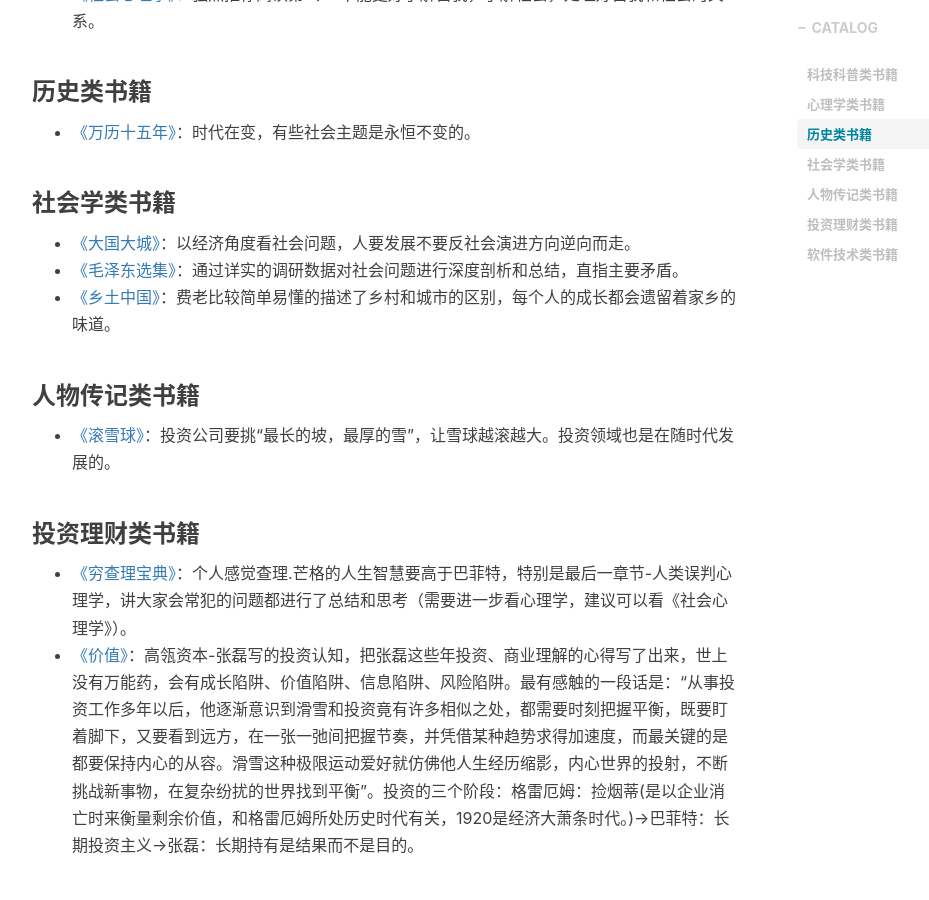
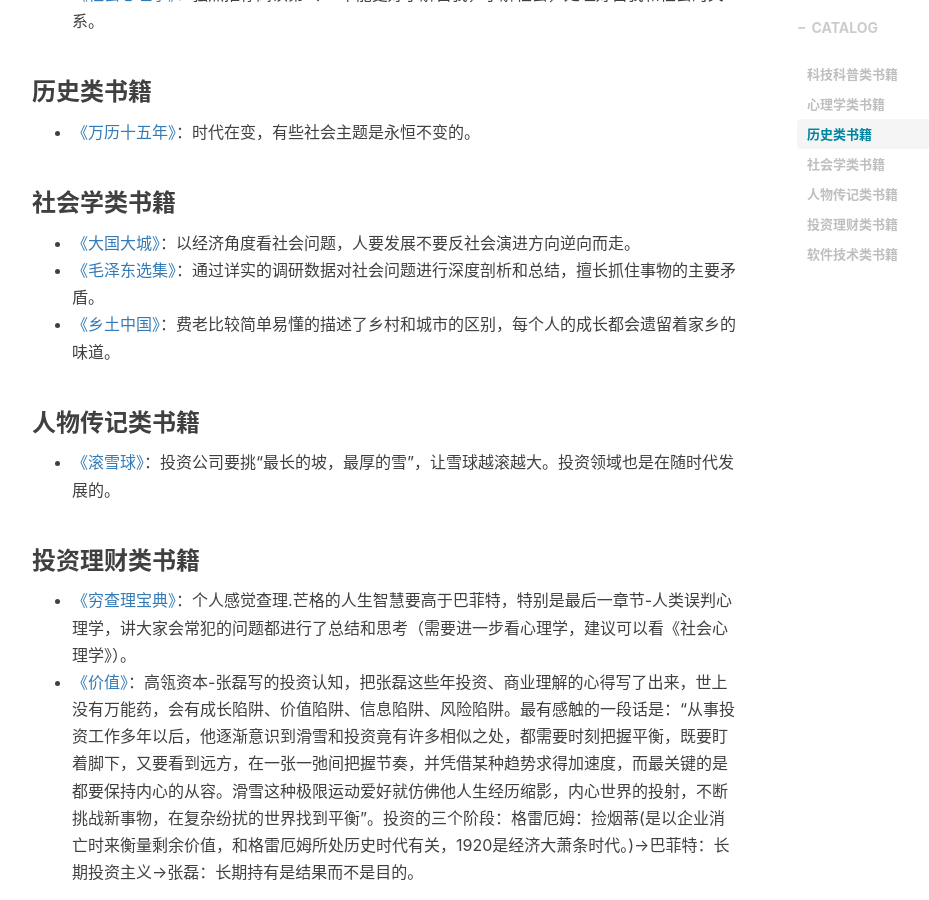
Before and after one commit to shihai1991/shihai1991.github.io, a Jekyll site: the page built from _posts/2021-11-23-个人阅读书单推荐.md, in a window 1280 px wide and 900 px high, scrolled down 773 px. Shown: the whole window, without its empty margins (233-1162 px from the left). Built offline with Jekyll 4.4.1, drawn with Linux system fonts in a browser that asks for light colours; nearby versions of some CDN libraries; comment, search, counter and statistics services are not loaded.

Commit message:
Update 2021-11-23-个人阅读书单推荐.md

```diff
--- a/_posts/2021-11-23-个人阅读书单推荐.md
+++ b/_posts/2021-11-23-个人阅读书单推荐.md
@@ -22,7 +22,7 @@
 
 ### 社会学类书籍
 - [《大国大城》](https://book.douban.com/subject/26824237/)：以经济角度看社会问题，人要发展不要反社会演进方向逆向而走。
-- [《毛泽东选集》](https://book.douban.com/subject/1139360/)：通过详实的调研数据对社会问题进行深度剖析和总结，直指主要矛盾。
+- [《毛泽东选集》](https://book.douban.com/subject/1139360/)：通过详实的调研数据对社会问题进行深度剖析和总结，擅长抓住事物的主要矛盾。
 - [《乡土中国》](https://book.douban.com/annotation/54214959/)：费老比较简单易懂的描述了乡村和城市的区别，每个人的成长都会遗留着家乡的味道。
 
 ### 人物传记类书籍
```
